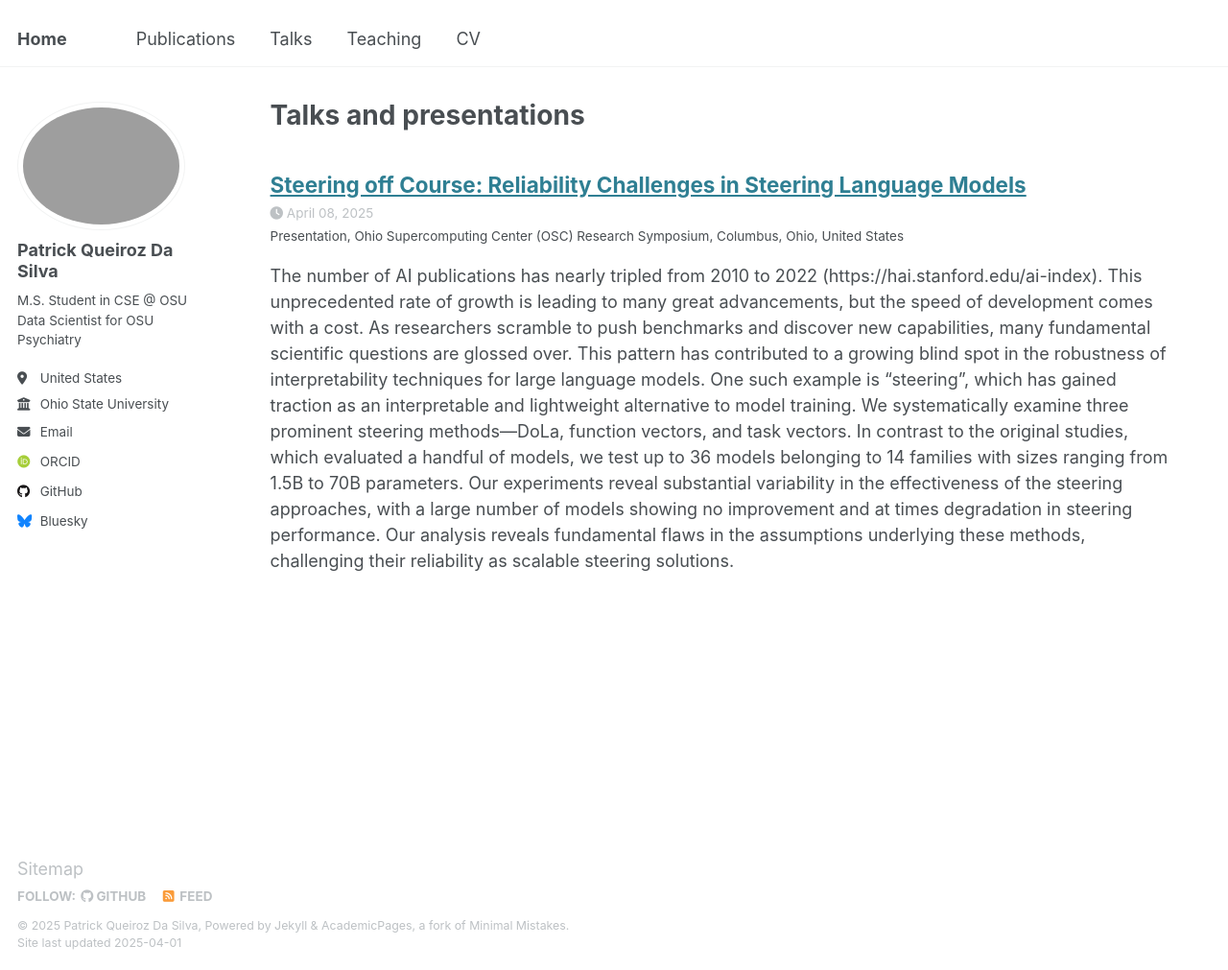
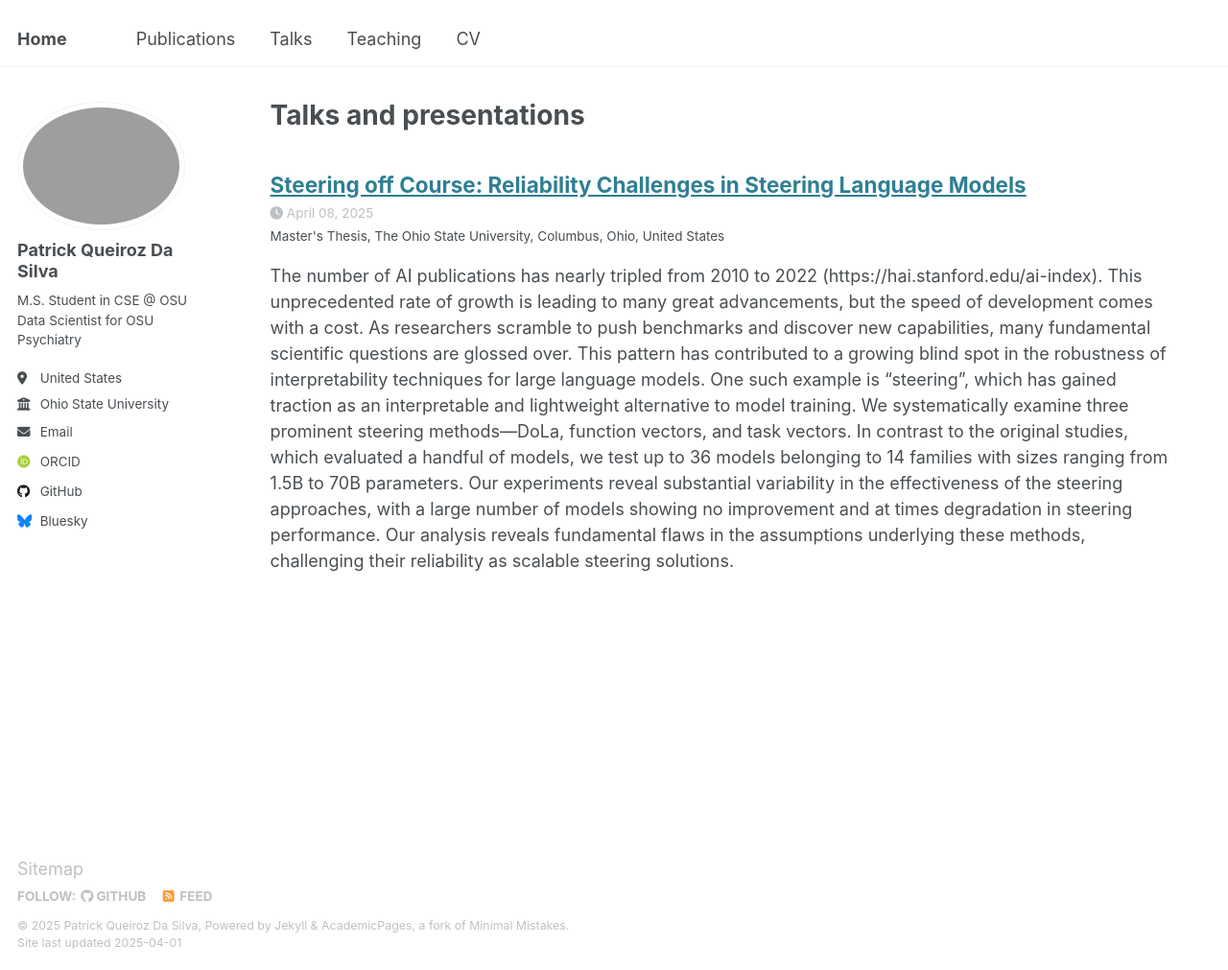
Before and after one commit to patqdasilva/patqdasilva.github.io, a Jekyll site: the page built from _pages/talks.html, in a window 1280 px wide and 1011 px high. Shown: the whole window at 96% size. Built offline with Jekyll 4.4.1, drawn with Linux system fonts in a browser that asks for light colours; some web fonts are replaced.

Commit message:
Update 2025-04-08-talk.md

```diff
--- a/_talks/2025-04-08-talk.md
+++ b/_talks/2025-04-08-talk.md
@@ -1,9 +1,9 @@
 ---
 title: "Steering off Course: Reliability Challenges in Steering Language Models"
 collection: talks
-type: "Presentation"
+type: "Master's Thesis"
 permalink: /talks/2025-04-08-talk
-venue: "Ohio Supercomputing Center (OSC) Research Symposium"
+venue: "The Ohio State University"
 date: 2025-04-08
 location: "Columbus, Ohio, United States"
 ---
```
